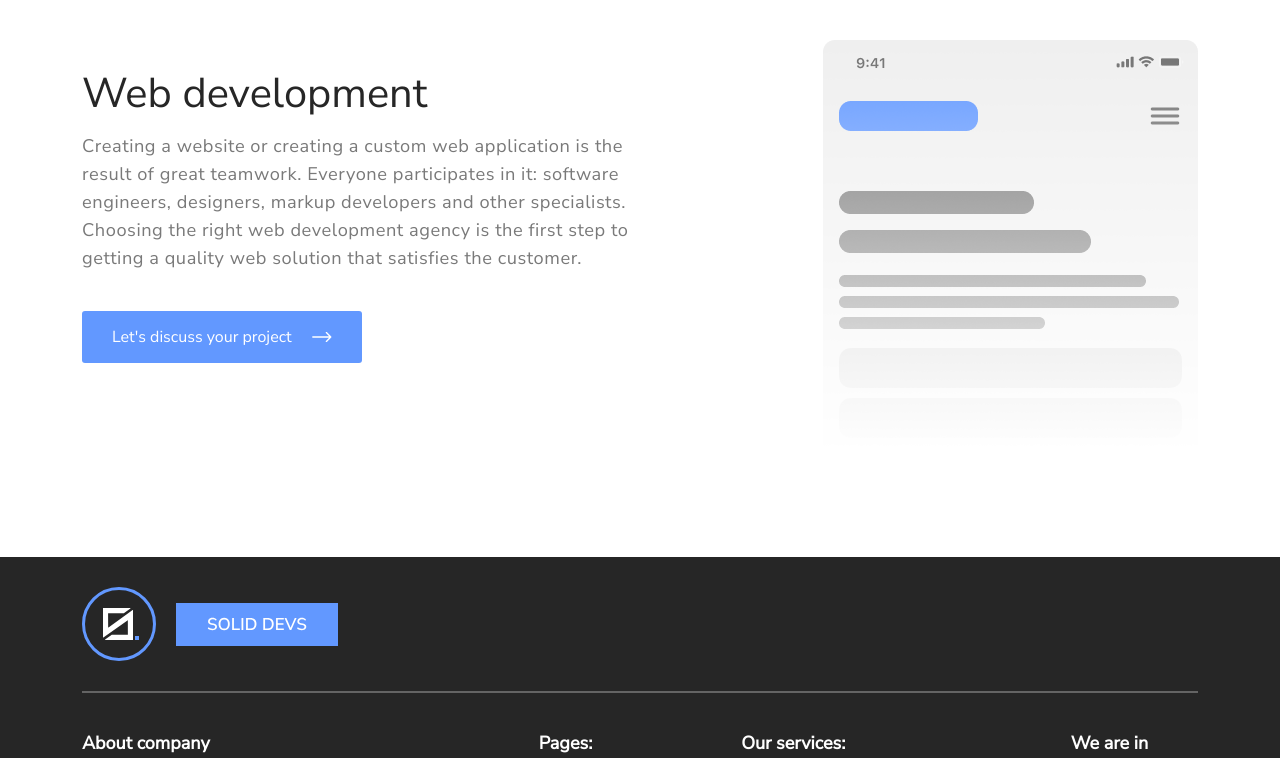
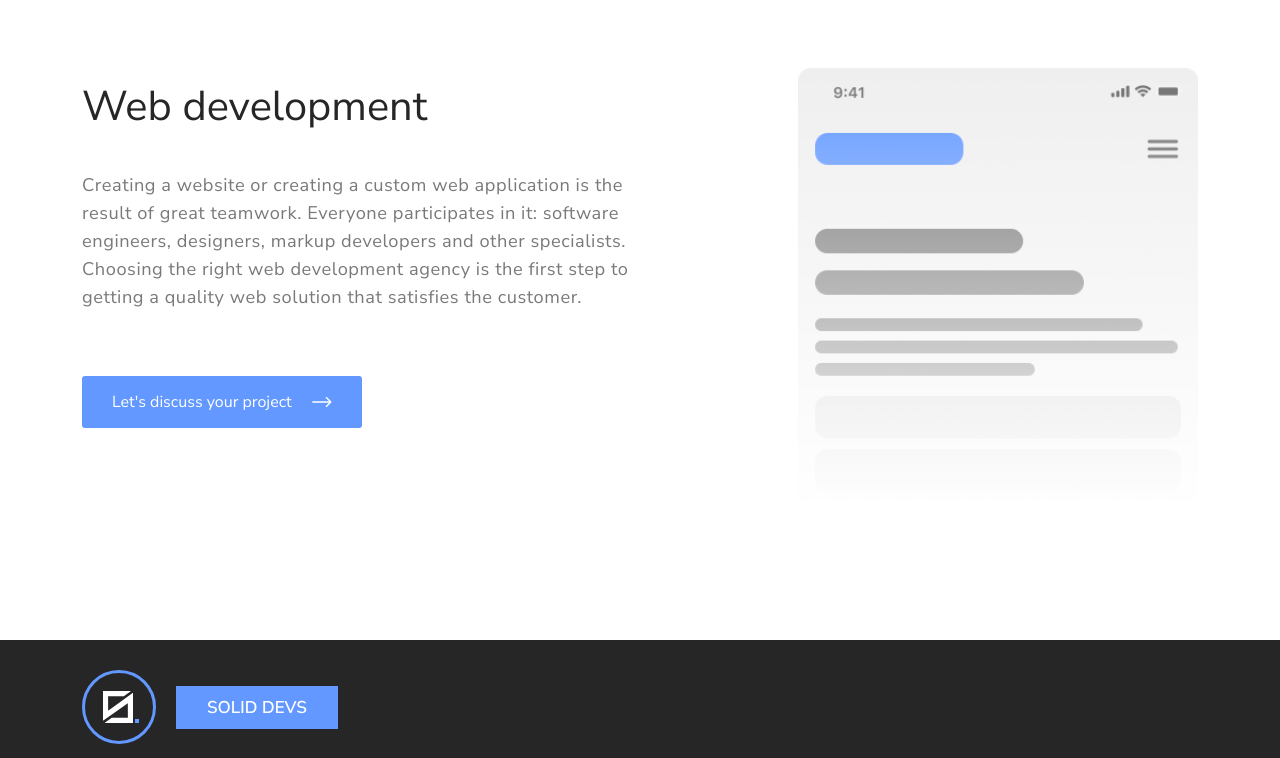
Before and after one commit to SolidDevs/solid-devs, a Next.js app: page /webService in a window 1280 px wide. Shown: the top 758 px of the page. Built offline with nearby package versions, Linux system fonts and the light colour scheme.

Commit message:
fix:issues

```diff
--- a/src/components/webMain/WebMain.jsx
+++ b/src/components/webMain/WebMain.jsx
@@ -2,10 +2,17 @@
 import scss from "./WebMain.module.scss";
 import { useTranslation } from "react-i18next";
 import Button from "../Button/Button";
+import Image from "next/image";
 
 const WebMain = () => {
   const { t } = useTranslation();
-  const renderText = useMemo(
+
+  const imageStyle = {
+    borderRadius: '50%',
+    border: '1px solid #666',
+  };
+
+  const renderContent = useMemo(
     () => (
       <div className={scss.content__text__wrapper}>
         <div className={scss.content__title} >
@@ -23,8 +30,14 @@
     <div className={scss.main}>
       <div className="container">
         <div className={scss.main__content}>
-          {renderText}
-          <img src='./images/webMain/webMainImage.png' alt="website image" className={scss.content__image} />
+          {renderContent}
+          <img
+            src='/images/webMain/webMainImage.png'
+            alt="website image"
+            className={scss.content__image}
+            width={500}
+            height={500}
+          />
         </div>
       </div>
     </div>
--- a/src/components/webMain/WebMain.module.scss
+++ b/src/components/webMain/WebMain.module.scss
@@ -23,7 +23,7 @@
       flex-direction: column;
 
       button {
-        margin-bottom: 20px;
+        margin-bottom: 25px;
       }
     }
 
```
